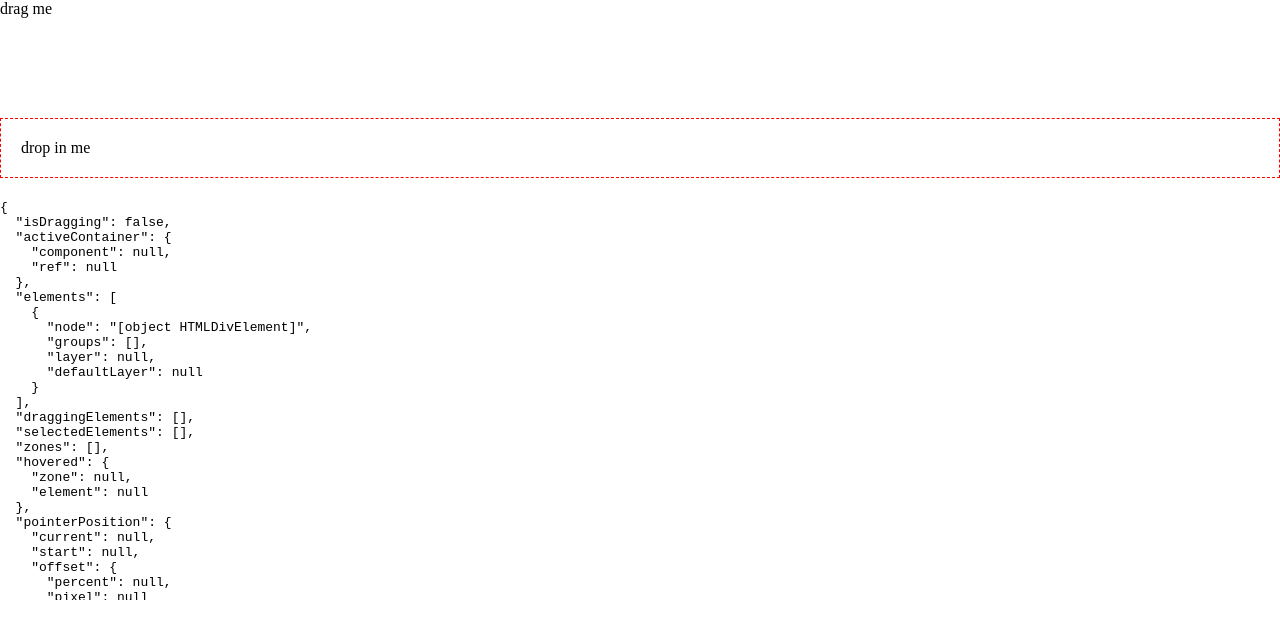
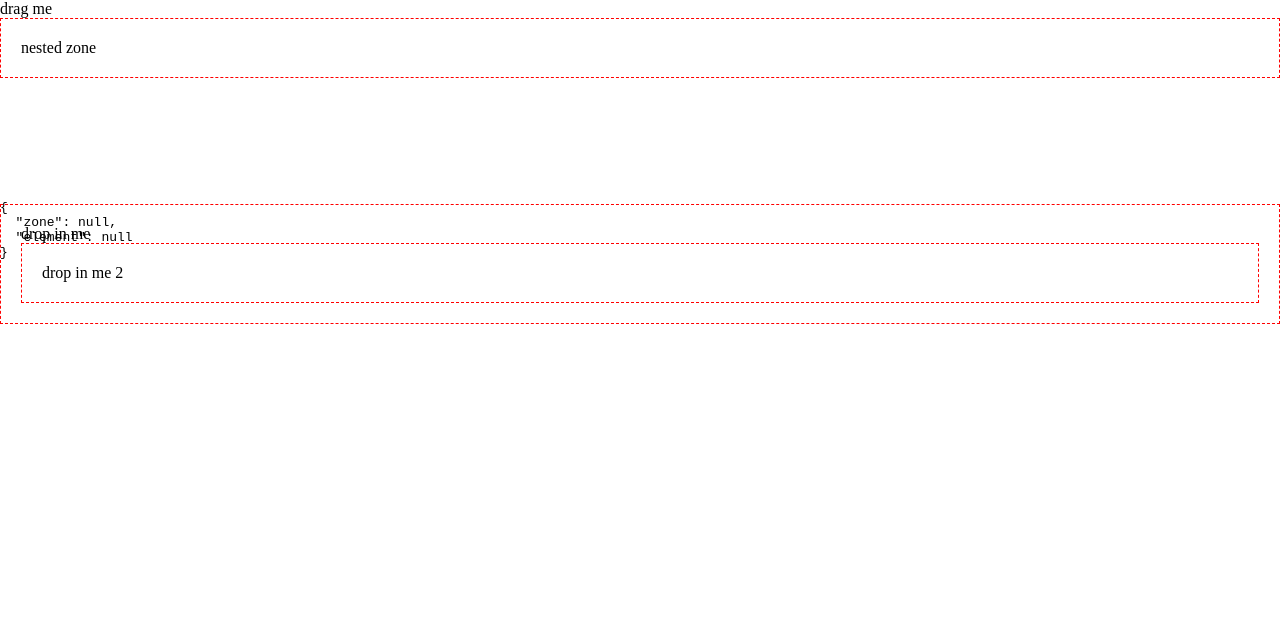
Before and after one commit to ZiZIGY/vue-dnd-hooks, a Vue app: page / in a window 1280 px wide. Shown: the top 638 px of the page. Built offline with nearby package versions, Linux system fonts and the light colour scheme.

Commit message:
added compability with animation libaries and sensor detections improvement

```diff
--- a/package.json
+++ b/package.json
@@ -42,5 +42,6 @@
   },
   "peerDependencies": {
     "vue": "^3.0.0"
-  }
+  },
+  "dependencies": {}
 }
--- a/src/App.vue
+++ b/src/App.vue
@@ -9,12 +9,22 @@
 </script>
 
 <template>
-  <pre>{{ store }}</pre>
-  <DropZone>
-    <Draggable />
+  <pre>{{ store.hovered }}</pre>
+  <Draggable>
+    <DropZone class="test"> nested zone </DropZone>
+  </Draggable>
+
+  <br />
+  <br />
+  <br />
+  <br />
+  <br />
+  <br />
+  <br />
+  <DropZone class="test">
+    <div>drop in me</div>
+    <DropZone class="test test2"> drop in me 2 </DropZone>
   </DropZone>
-
-  <DropZone class="test"> drop in me </DropZone>
 
   <DragContainer />
 </template>
@@ -36,7 +46,6 @@
 
   .test {
     padding: 20px;
-    margin-top: 100px;
     border: 1px dashed red;
   }
 </style>
--- a/src/components/DefaultOverlay.vue
+++ b/src/components/DefaultOverlay.vue
@@ -45,6 +45,5 @@
     padding: 40px;
     background-color: rgba(0, 0, 0, 0.5);
     z-index: 1000;
-    transition: 0.3s cubic-bezier(0.19, 1, 0.22, 1);
   }
 </style>
--- a/src/components/Draggable.vue
+++ b/src/components/Draggable.vue
@@ -10,6 +10,7 @@
     @pointerdown="handleDragStart"
   >
     drag me
+    <slot />
   </div>
 </template>
 
--- a/src/components/DropZone.vue
+++ b/src/components/DropZone.vue
@@ -1,7 +1,20 @@
-<script setup lang="ts"></script>
+<script setup lang="ts">
+  import { useDrop } from '../composables/useDrop';
+
+  const { elementRef, isOvered } = useDrop();
+</script>
 
 <template>
-  <div data-dnd-droppable="true">
+  <div
+    ref="elementRef"
+    :class="{ 'is-overed': isOvered }"
+  >
     <slot />
   </div>
 </template>
+
+<style>
+  .is-overed {
+    background-color: gray;
+  }
+</style>
--- a/src/composables/useDrag.ts
+++ b/src/composables/useDrag.ts
@@ -13,6 +13,7 @@ export const useDrag = (options?: IUseDragOptions) => {
     unregisterElement,
     isDragging,
     isSelected,
+    isOvered,
   } = useElementManager(options);
 
   const { disableInteractions, enableInteractions } = useInteractionManager();
@@ -63,6 +64,7 @@ export const useDrag = (options?: IUseDragOptions) => {
     elementRef,
     isDragging,
     isSelected,
+    isOvered,
     handleDragStart,
   };
 };
--- a/src/composables/useDrop.ts
+++ b/src/composables/useDrop.ts
@@ -0,0 +1,14 @@
+import { onBeforeUnmount, onMounted } from 'vue';
+
+import type { IUseDropOptions } from '../types';
+import { useZoneManager } from '../managers/useZoneManager';
+
+export const useDrop = (options?: IUseDropOptions) => {
+  const { elementRef, registerZone, unregisterZone, isOvered } =
+    useZoneManager(options);
+
+  onMounted(registerZone);
+  onBeforeUnmount(unregisterZone);
+
+  return { elementRef, isOvered };
+};
--- a/src/composables/useSensor.ts
+++ b/src/composables/useSensor.ts
@@ -1,4 +1,4 @@
-import { checkCollision, getBoundingBox } from '../utils/geometry';
+import { getBoundingBox, getCenter, getDistance } from '../utils/geometry';
 
 import type { IDraggingElement } from '../types';
 import type { Ref } from 'vue';
@@ -7,32 +7,157 @@ import { useDnDStore } from './useDnDStore';
 import { usePointer } from './usePointer';
 
 export const useSensor = (elementRef: Ref<HTMLElement | null>) => {
-  const { draggingElements, selectedElements, elements, activeContainer } =
-    useDnDStore();
-
+  const {
+    draggingElements,
+    selectedElements,
+    elements,
+    activeContainer,
+    zones,
+    hovered,
+    pointerPosition,
+  } = useDnDStore();
   const { onPointerStart, onPointerMove, onPointerEnd } =
     usePointer(elementRef);
 
-  // Находим все dropzone элементы и проверяем коллизии
-  const checkDropZoneCollisions = () => {
-    if (!activeContainer.ref.value) return null;
+  let animationFrameId: number | null = null;
 
-    // Получаем AABB контейнера с перетаскиваемыми элементами
-    const containerBox = getBoundingBox(activeContainer.ref.value);
+  const findNearestDropZone = (): HTMLElement | null => {
+    if (!activeContainer.ref.value || !pointerPosition.current.value)
+      return null;
 
-    // Получаем все dropzone элементы
-    const dropZones = document.querySelectorAll(`[${droppableDataName}]`);
+    const container = activeContainer.ref.value;
+    const containerBox = container.getBoundingClientRect();
+    const containerCenter = getCenter(containerBox);
 
-    // Проверяем коллизии со всеми dropzone
-    for (const dropZone of dropZones) {
-      const dropZoneBox = getBoundingBox(dropZone as HTMLElement);
+    const isPointerInsideElement =
+      pointerPosition.current.value.x >= containerBox.left &&
+      pointerPosition.current.value.x <= containerBox.right &&
+      pointerPosition.current.value.y >= containerBox.top &&
+      pointerPosition.current.value.y <= containerBox.bottom;
 
-      if (checkCollision(containerBox, dropZoneBox)) {
-        return dropZone as HTMLElement;
+    // Если указатель внутри элемента, проверяем только точку указателя
+    if (isPointerInsideElement) {
+      const elements = document.elementsFromPoint(
+        pointerPosition.current.value.x,
+        pointerPosition.current.value.y
+      );
+      for (const element of elements) {
+        if (
+          element instanceof HTMLElement &&
+          element.hasAttribute(droppableDataName) &&
+          !container.contains(element) &&
+          element !== container &&
+          !draggingElements.value.some(
+            (dragEl) =>
+              dragEl.node?.contains(element) || element === dragEl.node
+          )
+        ) {
+          return element;
+        }
       }
     }
 
-    return null;
+    // Если указатель не внутри или не нашли подходящую зону, используем стандартную логику
+    const topPoints = [
+      { x: containerBox.x, y: containerBox.y }, // левый верх
+      { x: containerBox.x + containerBox.width * 0.5, y: containerBox.y }, // верх центр
+      { x: containerBox.x + containerBox.width, y: containerBox.y }, // правый верх
+    ];
+
+    const centerPoints = [
+      { x: containerBox.x, y: containerBox.y + containerBox.height * 0.5 }, // левый центр
+      { x: containerCenter.x, y: containerCenter.y }, // центр
+      {
+        x: containerBox.x + containerBox.width,
+        y: containerBox.y + containerBox.height * 0.5,
+      }, // правый центр
+    ];
+
+    const bottomPoints = [
+      { x: containerBox.x, y: containerBox.y + containerBox.height }, // левый низ
+      {
+        x: containerBox.x + containerBox.width * 0.5,
+        y: containerBox.y + containerBox.height,
+      }, // низ центр
+      {
+        x: containerBox.x + containerBox.width,
+        y: containerBox.y + containerBox.height,
+      }, // правый низ
+    ];
+
+    const isPartOfDraggingElement = (element: Element) => {
+      return draggingElements.value.some(
+        (dragEl) => dragEl.node?.contains(element) || element === dragEl.node
+      );
+    };
+
+    const findDropZonesForPoints = (
+      points: Array<{ x: number; y: number }>
+    ) => {
+      const zones = new Set<HTMLElement>();
+      points.forEach((point) => {
+        const elements = document.elementsFromPoint(point.x, point.y);
+        elements.forEach((element) => {
+          if (
+            element instanceof HTMLElement &&
+            element.hasAttribute(droppableDataName) &&
+            !container.contains(element) &&
+            element !== container &&
+            !isPartOfDraggingElement(element)
+          ) {
+            zones.add(element);
+          }
+        });
+      });
+      return zones;
+    };
+
+    // Сначала проверяем верхние точки
+    let dropZones = findDropZonesForPoints(topPoints);
+
+    // Если не нашли по верхним точкам, проверяем центр
+    if (dropZones.size === 0) {
+      dropZones = findDropZonesForPoints(centerPoints);
+    }
+
+    // Если всё ещё не нашли, проверяем нижние точки
+    if (dropZones.size === 0) {
+      dropZones = findDropZonesForPoints(bottomPoints);
+    }
+
+    if (dropZones.size === 0) return null;
+
+    // Выбираем ближайшую зону к центру
+    return Array.from(dropZones).reduce((nearest, current) => {
+      if (!nearest) return current;
+
+      const nearestBox = getBoundingBox(nearest);
+      const currentBox = getBoundingBox(current);
+
+      const nearestCenter = getCenter(nearestBox);
+      const currentCenter = getCenter(currentBox);
+
+      const nearestDistance = getDistance(containerCenter, nearestCenter);
+      const currentDistance = getDistance(containerCenter, currentCenter);
+
+      return currentDistance < nearestDistance ? current : nearest;
+    }, null as HTMLElement | null);
+  };
+
+  const findAndSetHoveredZone = (dropZone: HTMLElement | null) => {
+    if (!dropZone) {
+      hovered.zone.value = null;
+      return;
+    }
+
+    // Ищем зону в zones по node
+    const zone = zones.value.find((zone) => zone.node === dropZone);
+
+    if (zone) {
+      hovered.zone.value = zone;
+    } else {
+      hovered.zone.value = null;
+    }
   };
 
   const getDraggingElements = (
@@ -61,26 +186,35 @@ export const useSensor = (elementRef: Ref<HTMLElement | null>) => {
       : [];
   };
 
+  const updateDropZone = () => {
+    const nearestDropZone = findNearestDropZone();
+
+    // Обновляем зону только если она реально изменилась
+    if (nearestDropZone !== hovered.zone.value?.node) {
+      findAndSetHoveredZone(nearestDropZone);
+    }
+
+    animationFrameId = requestAnimationFrame(updateDropZone);
+  };
+
   const activate = (event: PointerEvent) => {
     draggingElements.value = getDraggingElements(elementRef.value);
-
     onPointerStart(event);
+    animationFrameId = requestAnimationFrame(updateDropZone);
   };
 
   const track = (event: PointerEvent | WheelEvent) => {
     onPointerMove(event);
-
-    // Проверяем коллизии при каждом движении
-    const collidingDropZone = checkDropZoneCollisions();
-    if (collidingDropZone) {
-      // Тут можно добавить логику при коллизии с dropzone
-      console.log('Colliding with dropzone:', collidingDropZone);
-    }
   };
 
   const deactivate = () => {
     onPointerEnd();
     draggingElements.value = [];
+    hovered.zone.value = null;
+    if (animationFrameId !== null) {
+      cancelAnimationFrame(animationFrameId);
+      animationFrameId = null;
+    }
   };
 
   return {
--- a/src/managers/useElementManager.ts
+++ b/src/managers/useElementManager.ts
@@ -13,6 +13,10 @@ export const useElementManager = (options?: IUseDragOptions) => {
     store.selectedElements.value.some(
       (element) => element.node === elementRef.value
     )
+  );
+
+  const isOvered = computed<boolean>(
+    () => store.hovered.element.value?.node === elementRef.value
   );
 
   const isDragging = computed<boolean>(() =>
@@ -47,5 +51,6 @@ export const useElementManager = (options?: IUseDragOptions) => {
     unregisterElement,
     isSelected,
     isDragging,
+    isOvered,
   };
 };
--- /dev/null
+++ b/src/managers/useZoneManager.ts
@@ -0,0 +1,37 @@
+import { computed, ref } from 'vue';
+
+import type { IUseDropOptions } from '../types';
+import { useDnDStore } from '../composables/useDnDStore';
+
+export const useZoneManager = (options?: IUseDropOptions) => {
+  const { zones, hovered } = useDnDStore();
+
+  const elementRef = ref<HTMLElement | null>(null);
+
+  const isOvered = computed<boolean>(() => {
+    return hovered.zone.value?.node === elementRef.value;
+  });
+
+  const registerZone = () => {
+    if (!elementRef.value) throw new Error('elementRef is not set');
+
+    zones.value.push({
+      node: elementRef.value,
+      groups: options?.groups ?? [],
+    });
+
+    elementRef.value.setAttribute('data-dnd-droppable', 'true');
+  };
+
+  const unregisterZone = () => {
+    if (!elementRef.value) throw new Error('elementRef is not set');
+
+    const index = zones.value.findIndex(
+      (zone) => zone.node === elementRef.value
+    );
+
+    if (index !== -1) zones.value.splice(index, 1);
+  };
+
+  return { elementRef, registerZone, unregisterZone, isOvered };
+};
--- a/src/utils/geometry.ts
+++ b/src/utils/geometry.ts
@@ -5,9 +5,9 @@ export const checkCollision = (
   boxB: IBoundingBox
 ): boolean => {
   return (
-    boxA.x < boxB.x + boxB.width &&
-    boxA.x + boxA.width > boxB.x &&
-    boxA.y < boxB.y + boxB.height &&
+    boxA.x < boxB.x + boxB.width ||
+    boxA.x + boxA.width > boxB.x ||
+    boxA.y < boxB.y + boxB.height ||
     boxA.y + boxA.height > boxB.y
   );
 };
```
Also changed, not shown: src/types/index.d.ts (+10 -1 lines).
